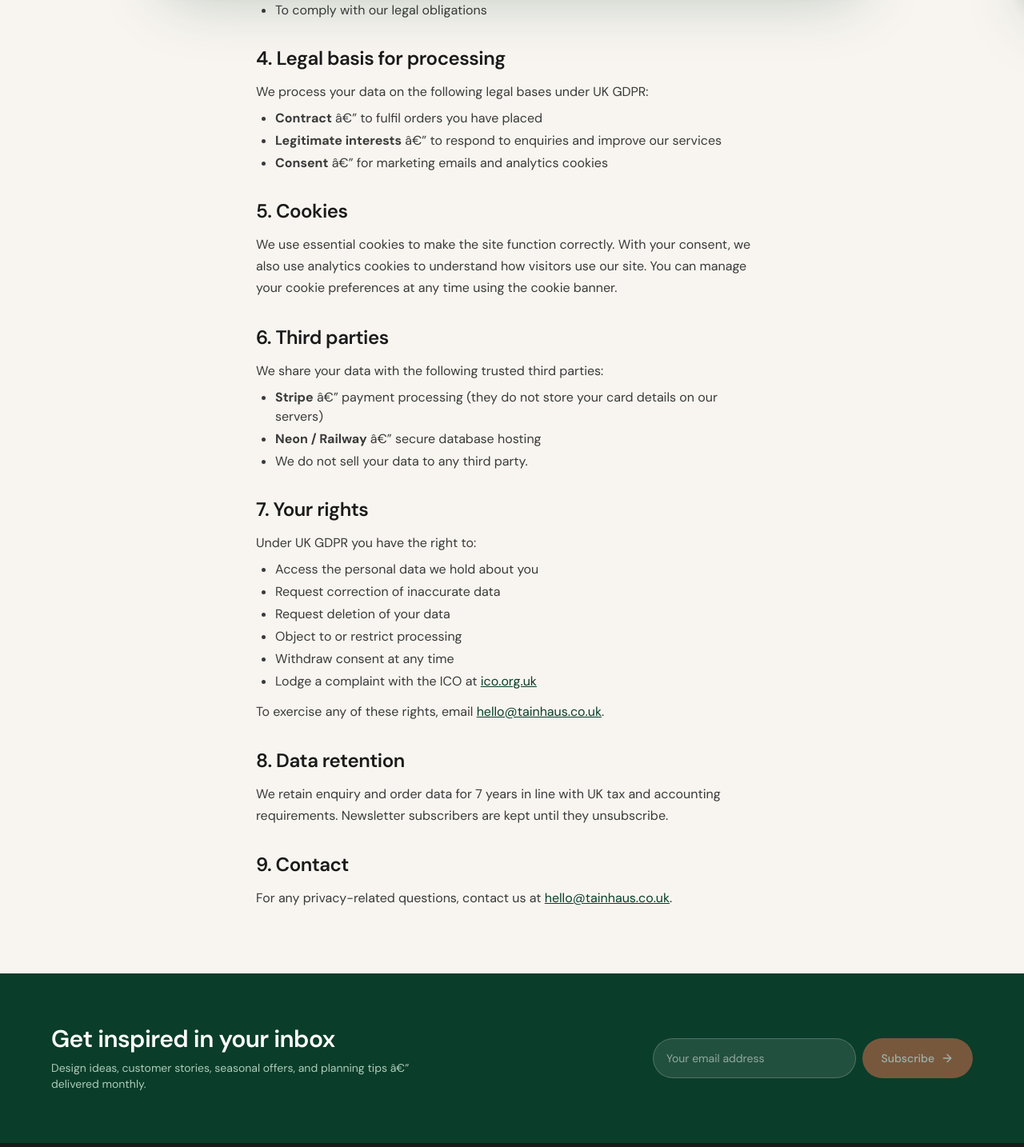
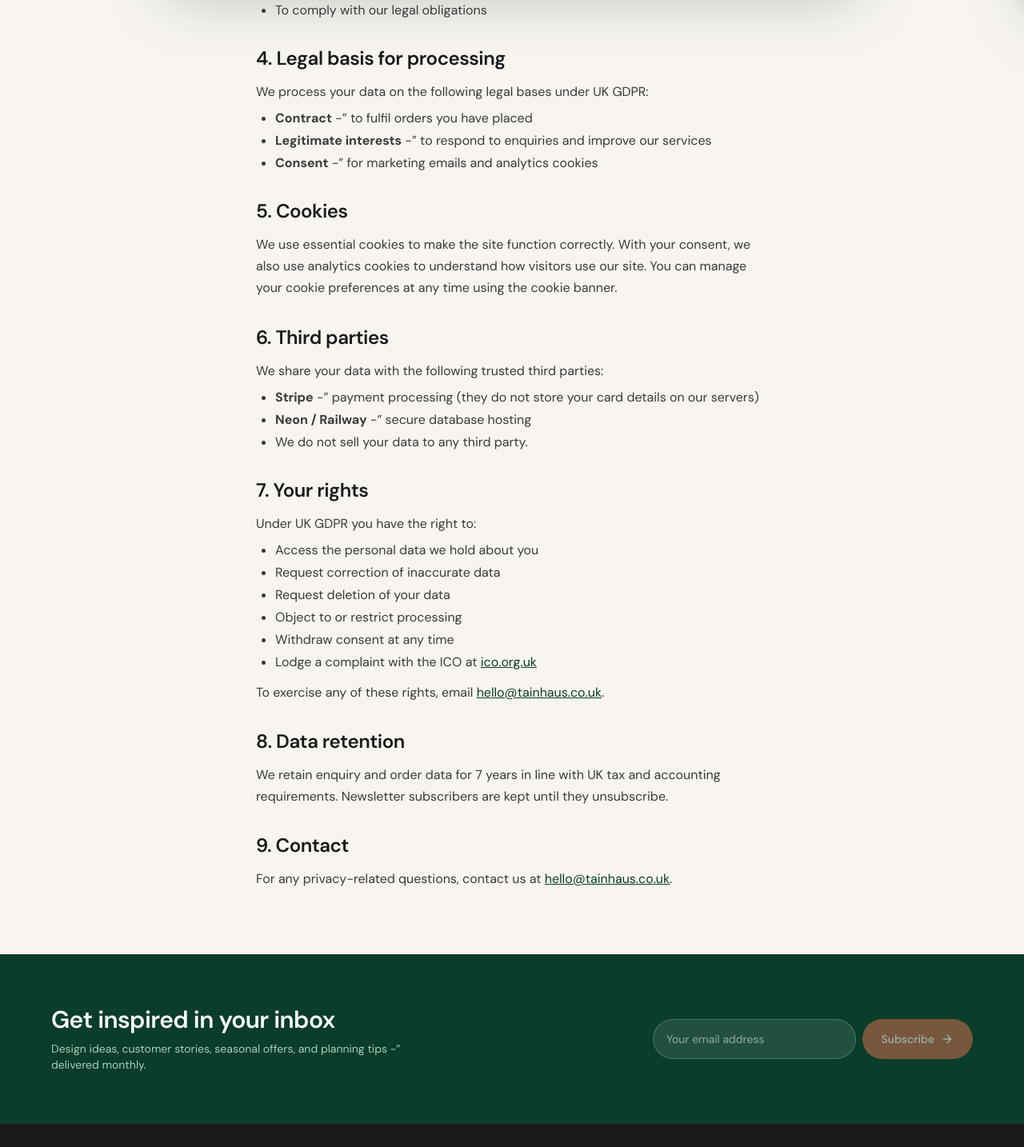
Before and after one commit to Tainhaus/2.0, a Next.js app: page /privacy in a window 1280 px wide. Shown: the part 800-2234 px from the top of the page at 80% size. Built offline with nearby package versions, Linux system fonts and the light colour scheme; no server answers; a web font is replaced by a local one.

Commit message:
Fix encoding characters

```diff
--- a/src/app/layout.tsx
+++ b/src/app/layout.tsx
@@ -9,11 +9,11 @@ import { CookieConsent } from "@/components/ui/cookie-consent";
 export const metadata: Metadata = {
   metadataBase: new URL(process.env.NEXT_PUBLIC_SITE_URL ?? "https://tainhaus.co.uk"),
   title: {
-    default: "Tainhaus â€” Premium Garden Rooms & Pods",
+    default: "Tainhaus -” Premium Garden Rooms & Pods",
     template: "%s | Tainhaus",
   },
   description:
-    "Bespoke garden rooms, pods, studios, saunas, and annexes. Handcrafted to the highest standard, designed to transform your outdoor space â€” for life.",
+    "Bespoke garden rooms, pods, studios, saunas, and annexes. Handcrafted to the highest standard, designed to transform your outdoor space -” for life.",
   keywords: ["garden room","garden pod","garden office","home office pod","garden studio","garden sauna","garden annexe","outdoor living","bespoke garden buildings"],
   authors: [{ name: "Tainhaus" }],
   openGraph: {
@@ -21,13 +21,13 @@ export const metadata: Metadata = {
     locale: "en_GB",
     url: "https://tainhaus.co.uk",
     siteName: "Tainhaus",
-    title: "Tainhaus â€” Premium Garden Rooms & Pods",
+    title: "Tainhaus -” Premium Garden Rooms & Pods",
     description: "Bespoke garden rooms, pods, studios, saunas, and annexes. Handcrafted to the highest standard.",
     images: [{ url: "/og-image.jpg", width: 1200, height: 630, alt: "Tainhaus" }],
   },
   twitter: {
     card: "summary_large_image",
-    title: "Tainhaus â€” Premium Garden Rooms & Pods",
+    title: "Tainhaus -” Premium Garden Rooms & Pods",
     description: "Bespoke garden rooms, pods, studios, saunas, and annexes.",
     images: ["/og-image.jpg"],
   },
--- a/src/app/page.tsx
+++ b/src/app/page.tsx
@@ -16,7 +16,7 @@ export default function HomePage() {
       {/* Hero */}
       <HeroSection />
 
-      {/* Our selection â€” replaces "One garden, infinite possibilities" */}
+      {/* Our selection -” replaces "One garden, infinite possibilities" */}
       <Suspense
         fallback={
           <section className="section bg-white">
@@ -33,7 +33,7 @@ export default function HomePage() {
         <FeaturedProductsSection />
       </Suspense>
 
-      {/* From idea to your garden â€” process */}
+      {/* From idea to your garden -” process */}
       <ProcessSection />
 
       {/* Built to last */}
--- a/src/app/privacy/page.tsx
+++ b/src/app/privacy/page.tsx
@@ -45,9 +45,9 @@ export default function PrivacyPage() {
             <h2 className="font-display text-2xl font-semibold text-charcoal-900 mb-3">4. Legal basis for processing</h2>
             <p>We process your data on the following legal bases under UK GDPR:</p>
             <ul className="list-disc pl-6 space-y-1 mt-2">
-              <li><strong>Contract</strong> â€” to fulfil orders you have placed</li>
-              <li><strong>Legitimate interests</strong> â€” to respond to enquiries and improve our services</li>
-              <li><strong>Consent</strong> â€” for marketing emails and analytics cookies</li>
+              <li><strong>Contract</strong> -” to fulfil orders you have placed</li>
+              <li><strong>Legitimate interests</strong> -” to respond to enquiries and improve our services</li>
+              <li><strong>Consent</strong> -” for marketing emails and analytics cookies</li>
             </ul>
           </section>
 
@@ -60,8 +60,8 @@ export default function PrivacyPage() {
             <h2 className="font-display text-2xl font-semibold text-charcoal-900 mb-3">6. Third parties</h2>
             <p>We share your data with the following trusted third parties:</p>
             <ul className="list-disc pl-6 space-y-1 mt-2">
-              <li><strong>Stripe</strong> â€” payment processing (they do not store your card details on our servers)</li>
-              <li><strong>Neon / Railway</strong> â€” secure database hosting</li>
+              <li><strong>Stripe</strong> -” payment processing (they do not store your card details on our servers)</li>
+              <li><strong>Neon / Railway</strong> -” secure database hosting</li>
               <li>We do not sell your data to any third party.</li>
             </ul>
           </section>
--- a/src/components/layout/footer.tsx
+++ b/src/components/layout/footer.tsx
@@ -55,7 +55,7 @@ export function Footer() {
                 Get inspired in your inbox
               </h3>
               <p className="text-forest-200 font-body text-sm max-w-md">
-                Design ideas, customer stories, seasonal offers, and planning tips â€” delivered monthly.
+                Design ideas, customer stories, seasonal offers, and planning tips -” delivered monthly.
               </p>
             </div>
             <div className="w-full md:w-auto md:min-w-[400px]">
--- a/src/components/sections/process.tsx
+++ b/src/components/sections/process.tsx
@@ -55,7 +55,7 @@ export function ProcessSection() {
             </h2>
           </div>
           <p className="font-body text-charcoal-600 max-w-sm leading-relaxed">
-            We handle every step of the journey â€” from that first conversation to the
+            We handle every step of the journey -” from that first conversation to the
             day you step inside your finished cabin.
           </p>
         </div>
@@ -112,17 +112,17 @@ export function ProcessSection() {
                 Average timeline
               </p>
               <h3 className="font-display text-2xl md:text-3xl text-white font-bold mb-1">
-                From call to cabin â€” in 4â€“6 weeks.
+                From call to cabin -” in 4-“6 weeks.
               </h3>
               <p className="font-body text-forest-300 text-sm">
-                Most customers receive their cabin within 4â€“6 weeks of ordering.
+                Most customers receive their cabin within 4-“6 weeks of ordering.
               </p>
             </div>
             <div className="flex gap-8 shrink-0">
               {[
                 { v: "Day 1", l: "Call / Order" },
-                { v: "Weeks 1â€“4", l: "Build & dispatch" },
-                { v: "Weeks 4â€“6", l: "Delivery & install" },
+                { v: "Weeks 1-“4", l: "Build & dispatch" },
+                { v: "Weeks 4-“6", l: "Delivery & install" },
               ].map((t) => (
                 <div key={t.l} className="text-center">
                   <p className="font-display text-xl font-bold text-terracotta-300 whitespace-nowrap">{t.v}</p>
--- a/src/components/sections/testimonials.tsx
+++ b/src/components/sections/testimonials.tsx
@@ -11,7 +11,7 @@ const TESTIMONIALS = [
     id: 1,
     rating: 5,
     title: "Best investment we've ever made",
-    body: "I'm 67 and I use The Horizon every single morning as my reading room and art studio. It's the most peaceful space I've ever had. The installation team were absolute gentlemen â€” professional, tidy, and finished in a day. I tell everyone about Tainhaus.",
+    body: "I'm 67 and I use The Horizon every single morning as my reading room and art studio. It's the most peaceful space I've ever had. The installation team were absolute gentlemen -” professional, tidy, and finished in a day. I tell everyone about Tainhaus.",
     author: "Margaret H.",
     age: "67",
     use: "Art Studio & Reading Room",
@@ -24,7 +24,7 @@ const TESTIMONIALS = [
     id: 2,
     rating: 5,
     title: "Cancelled my gym membership the day it went up",
-    body: "The Studio with the sprung floor is genuinely better than the gym I was using. I do HIIT, pilates, and weights every morning. My partner does yoga in the evenings. It's paid for itself many times over in membership fees alone â€” let alone the time saved.",
+    body: "The Studio with the sprung floor is genuinely better than the gym I was using. I do HIIT, pilates, and weights every morning. My partner does yoga in the evenings. It's paid for itself many times over in membership fees alone -” let alone the time saved.",
     author: "Amanda W.",
     age: "52",
     use: "Home Gym",
@@ -50,7 +50,7 @@ const TESTIMONIALS = [
     id: 4,
     rating: 5,
     title: "My yoga clients are blown away every single class",
-    body: "I run a private yoga and sound healing practice from The Zenith. Six clients at a time, perfect acoustics, infrared heating, cork floor. It feels like a luxury studio. I've doubled my rates since getting it â€” my clients think I've found a new venue.",
+    body: "I run a private yoga and sound healing practice from The Zenith. Six clients at a time, perfect acoustics, infrared heating, cork floor. It feels like a luxury studio. I've doubled my rates since getting it -” my clients think I've found a new venue.",
     author: "Priya K.",
     age: "34",
     use: "Yoga Studio",
@@ -75,7 +75,7 @@ const TESTIMONIALS = [
   {
     id: 6,
     rating: 5,
-    title: "The Nordic sauna in January â€” absolutely incredible",
+    title: "The Nordic sauna in January -” absolutely incredible",
     body: "I'm 45 and I've wanted a home sauna for 20 years. The Nordic is perfect. It heats to 90Â°C in 25 minutes. My wife and I use it three or four times a week. The alder wood smell is gorgeous. It dropped into our garden in half a day. Completely life-changing.",
     author: "Mike T.",
     age: "45",
@@ -116,7 +116,7 @@ export function TestimonialsSection() {
             <span className="text-terracotta-300 italic">generation</span>
           </h2>
           <p className="font-body text-sm text-forest-300 max-w-lg mx-auto">
-            From 22 to 82 â€” our cabins are transforming lives across the UK.
+            From 22 to 82 -” our cabins are transforming lives across the UK.
           </p>
         </div>
 
--- a/src/components/sections/trust.tsx
+++ b/src/components/sections/trust.tsx
@@ -19,8 +19,8 @@ const TRUST_ITEMS = [
   },
   {
     Icon: Truck,
-    title: "Delivered in 4â€“6 Weeks",
-    description: "Fast, reliable delivery and installation across the UK. Most orders completed within 4â€“6 weeks.",
+    title: "Delivered in 4-“6 Weeks",
+    description: "Fast, reliable delivery and installation across the UK. Most orders completed within 4-“6 weeks.",
   },
 ];
 
--- a/src/lib/rate-limit.ts
+++ b/src/lib/rate-limit.ts
@@ -1,5 +1,5 @@
 // src/lib/rate-limit.ts
-// Simple in-memory rate limiter â€” works on serverless (per-instance)
+// Simple in-memory rate limiter -” works on serverless (per-instance)
 
 const rateLimitMap = new Map<string, { count: number; resetTime: number }>();
 
```
Also changed, not shown: src/app/configurator/page.tsx (+7 -7 lines).
